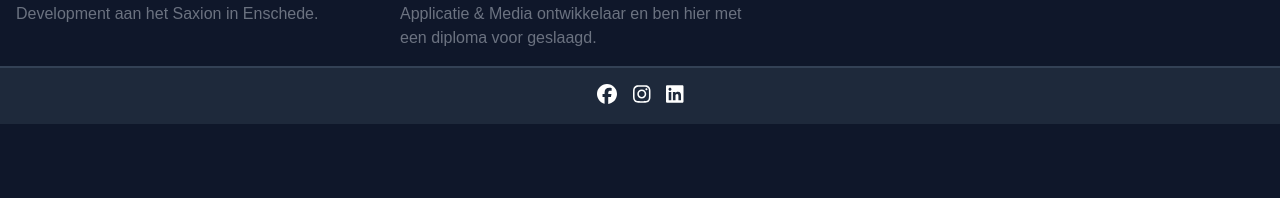
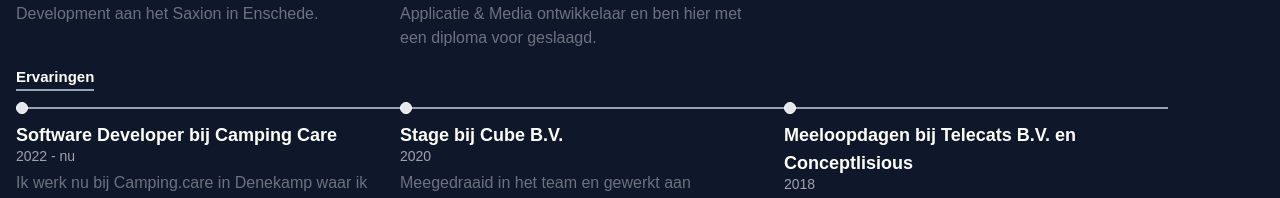
Before and after one commit to SamElfring/samelfring.dev, a Vue app: page / in a window 1280 px wide. Shown: the part 735-933 px from the top of the page. Before the commit the page ends 859 px from the top, so only its background shows below. Built offline with nearby package versions, Linux system fonts and the light colour scheme.

Commit message:
Added Experiences section

```diff
--- a/src/App.vue
+++ b/src/App.vue
@@ -7,6 +7,8 @@
         <AboutMe class="mt-8" />
 
         <Study class="mt-4" />
+
+        <Experiences class="mt-4" />
     </div>
 
     <Footer />
@@ -17,5 +19,6 @@ import Header from "./components/Header.vue";
 import Hero from "./components/Hero.vue";
 import AboutMe from "./components/about/AboutMe.vue";
 import Study from "./components/Study.vue";
+import Experiences from "./components/Experiences.vue";
 import Footer from "./components/Footer.vue";
 </script>
--- /dev/null
+++ b/src/components/Experiences.vue
@@ -0,0 +1,38 @@
+<template>
+    <div>
+        <p class="w-max font-bold border-b-2 border-slate-400 mb-4">
+            Ervaringen
+        </p>
+
+        <Timeline :items="timeLineItems" />
+    </div>
+</template>
+
+<script setup>
+import Timeline from "./helpers/Timeline.vue";
+
+const timeLineItems = [
+    {
+        time: "2022 - nu",
+        title: "Software Developer bij Camping Care",
+        text: "Ik werk nu bij Camping.care in Denekamp waar ik samen \
+                met een klein team werk aan een PMS voor campings \
+                dat wordt gebruikt over heel Europa."
+    },
+    {
+        time: "2020",
+        title: "Stage bij Cube B.V.",
+        text: "Meegedraaid in het team en gewerkt aan verschillende \
+                projecten waaronder het ontwikkelen van een website \
+                waarmee heel eenvoudig Cookie meldingen worden \
+                gegenereerd."
+    },
+    {
+        time: "2018",
+        title: "Meeloopdagen bij Telecats B.V. en Conceptlisious",
+        text: "Tijdens deze meeloopdagen heb ik meerdere SCRUM sessies \
+                bijgewoond en ben ik bezig geweest met het testen van \
+                virtual reality spellen."
+    }
+];
+</script>
```
